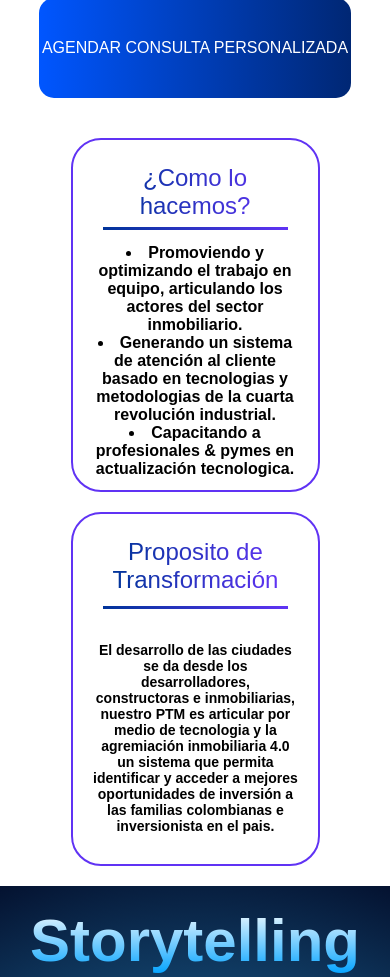
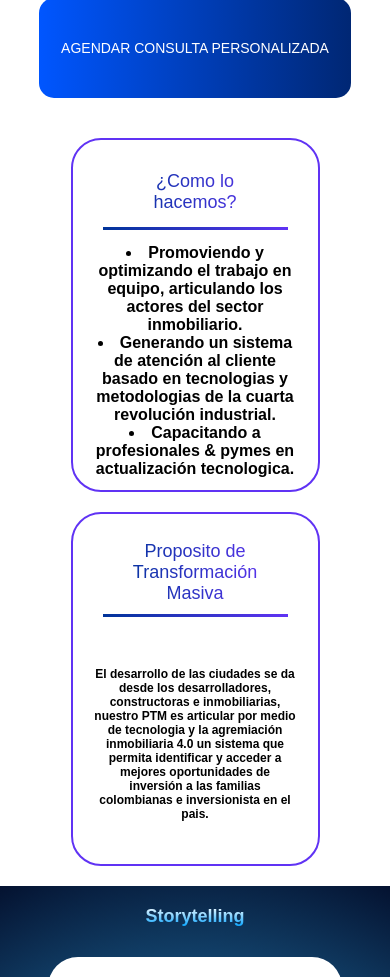
Before and after one commit to jothanf/landing_igh.github.io, a plain HTML site: page index.html in a window 390 px wide. Shown: the part 2633-3610 px from the top of the page. Drawn offline with Linux system fonts and the light colour scheme; a web font is replaced by a local one.

Commit message:
chang css mediaquery

```diff
--- a/styles/styles.css
+++ b/styles/styles.css
@@ -456,18 +456,18 @@ a{
     }
 
     #card_post h1 {
-        font-size: 24px;
+        font-size: 18px;
     }
     #card_post p,
     #card_post p{
-        font-size: 14px;
+        font-size: 12px;
     }
 
     .button_date,
     #story_telling_button,
     #film_maker_button {
         width: 80%;
-        font-size: 16px;
+        font-size: 14px;
     }
 
     #story_telling {
@@ -478,7 +478,7 @@ a{
 
     #story_telling_title {
         margin-top: 20px;
-        font-size: 60px;
+        font-size: 18px;
 
     }
 
@@ -487,7 +487,7 @@ a{
     }
 
     #story_telling p {
-        font-size: 14px;
+        font-size: 12px;
     }
 
     #img_footer {
@@ -495,6 +495,6 @@ a{
     }
 
     #film_maker_text p{
-        font-size: 16px;
+        font-size: 12px;
     }
 }
```
